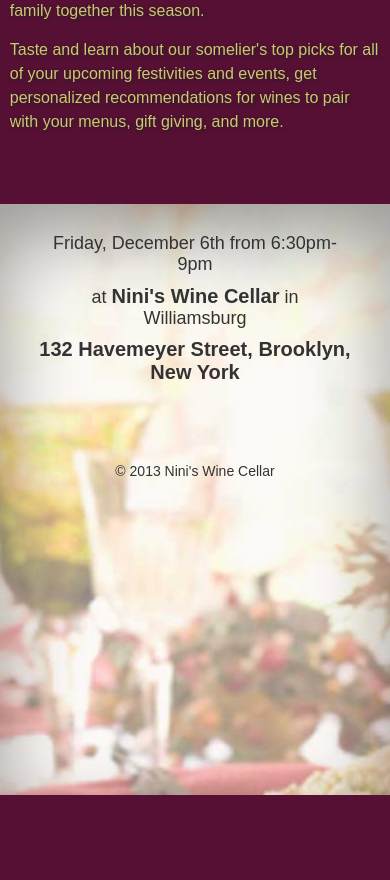
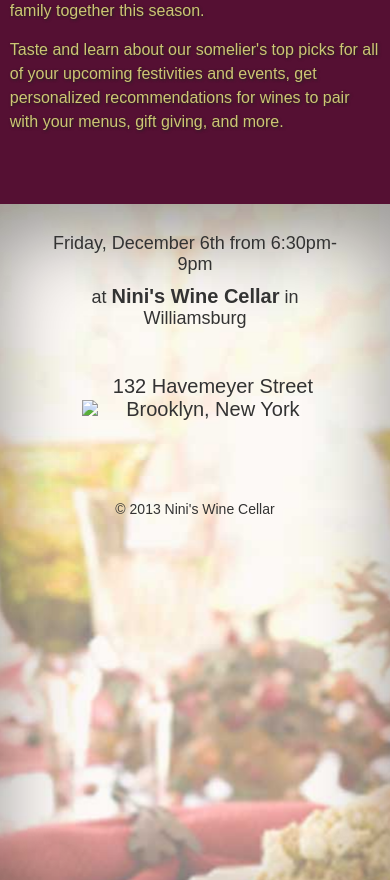
Before and after one commit to JenniferCalloway/jennifercalloway.github.io, a PHP site: page /wine_landing/index.html in a window 390 px wide. Shown: the part 485-1365 px from the top of the page. Before the commit the page ends 1280 px from the top, so only its background shows below. Run offline with PHP 8.4, Linux system fonts and the light colour scheme; some libraries are stand-ins or nearby versions; some web fonts are replaced.

Commit message:
added Google map

```diff
--- a/wine_landing/index.html
+++ b/wine_landing/index.html
@@ -16,7 +16,7 @@
 
 <body>
 
-	<div class="container">
+	<div class="container cf">
 		<div class="floated cf">
 			<section class="large-image">
 			</section>
@@ -32,7 +32,10 @@
 			<section class="details">
 				<span>Friday, December 6th from 6:30pm-9pm</span>
 				<span>at <a href="http://www.niniswinecellar.com/">Nini's Wine Cellar</a> in Williamsburg</span>
-				<span><a href="https://maps.google.com/maps?espv=210&es_sm=91&um=1&ie=UTF-8&q=Nini's+Wine+Cellar&fb=1&gl=us&hq=nini's+wine+cellar&cid=17542770583373942605&sa=X&ei=903ZUuraN_e0sATAzoDQAw&ved=0CMMBEPwSMAo">132 Havemeyer Street, Brooklyn, New York</a></span>
+				<div class="cf">
+					<span class="map"><a href="https://maps.google.com/maps?espv=210&es_sm=91&um=1&ie=UTF-8&q=Nini's+Wine+Cellar&fb=1&gl=us&hq=nini's+wine+cellar&cid=17542770583373942605&sa=X&ei=903ZUuraN_e0sATAzoDQAw&ved=0CMMBEPwSMAo"><img src="http://maps.googleapis.com/maps/api/staticmap?center=40.712158,-73.95742189999999&zoom=13&size=225x200&markers=color:red%7Clabel:N%7C40.712158,-73.95742189999999&sensor=false"></a></span>
+					<span class="address">132 Havemeyer Street Brooklyn, New York</span>
+				</div>
 				<span class="copyright">&copy; 2013 Nini's Wine Cellar</span>
 			</section>
 		</section>
--- a/wine_landing/styles.css
+++ b/wine_landing/styles.css
@@ -81,7 +81,7 @@
 	background-image: url(background.jpg);
 	background-repeat: no-repeat;
 	background-position: 25% 45%;
-	height: 50%;
+	height: 72%;
 	max-width: 1500px;
 	width: 100%;
 	box-shadow: inset 0 30px 80px rgba(0,0,0,0.4);
@@ -104,7 +104,7 @@
 .details span a {
 	text-decoration: none;
 	color: #333;
-	font-size: 30px;
+	font-size: 32px;
 }
 
 .details span a:first-of-type {
@@ -114,6 +114,19 @@
 .details span a:hover {
 	color: #333;
 	text-decoration: underline;
+}
+
+
+.map {
+	float: left;
+	padding: 3% 0 0 10%;
+}
+
+.address {
+	float: left;
+	max-width: 45%;
+	padding: 12% 0 0 .75%;
+	font-size: 26px;
 }
 
 .copyright {
@@ -155,6 +168,14 @@
 	.details span a {
 		font-size: 28px;
 	}
+
+	.map {
+		padding: 3% 0 0 4%;
+	}
+
+	.address {
+		font-size: 22px;
+	}
 }
 
 @media only screen and (max-width: 700px) {
@@ -179,7 +200,7 @@
 
 	.bottom-half {
 		background-position: 35% 45%;
-		height: 70%;
+		height: 80%;
 	}
 
 	.details {
@@ -192,4 +213,18 @@
 		font-size: 20px;
 	}
 
+	.map {
+		float: none;
+		display: inline-block;
+		margin: 0 auto;
+	}
+
+	.address {
+		float: none;
+		display: inline-block;
+		margin: 0 auto;
+		font-size: 20px;
+		min-width: 70%;
+	}
+
 }
```
